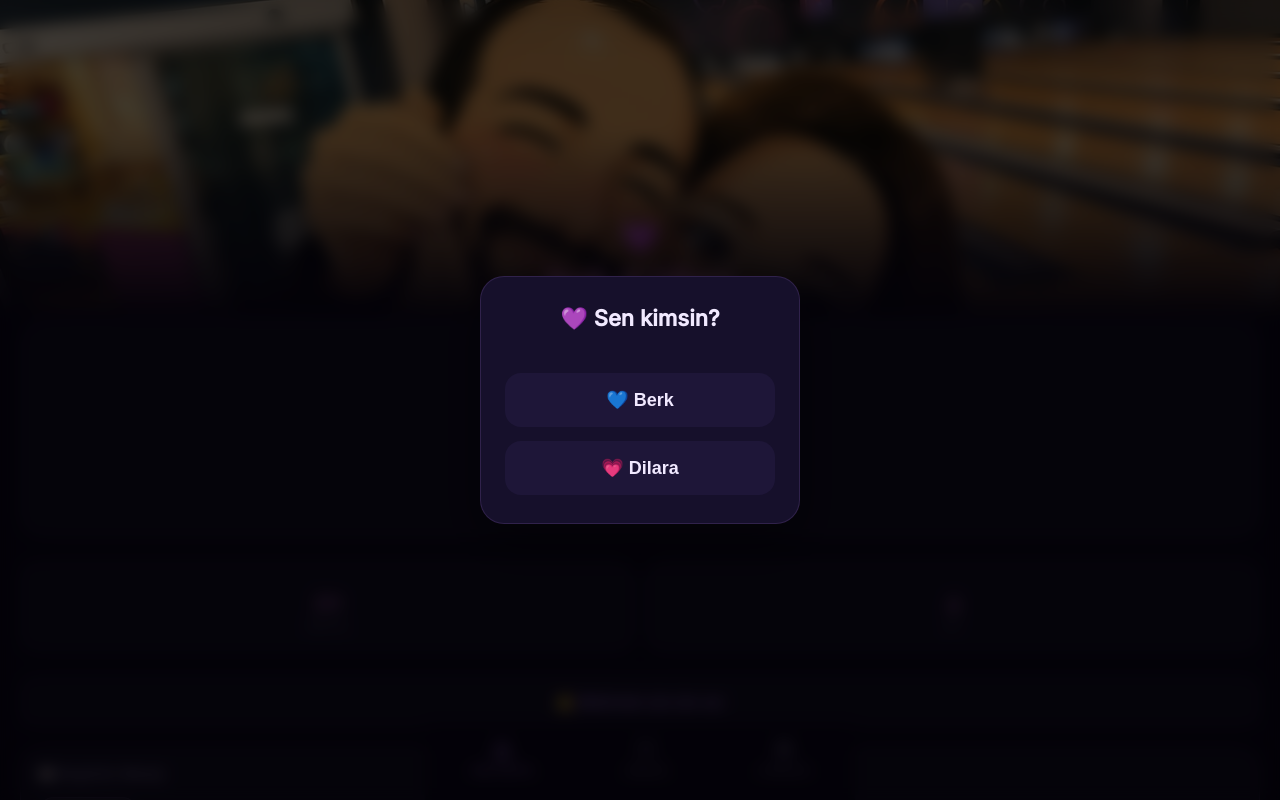
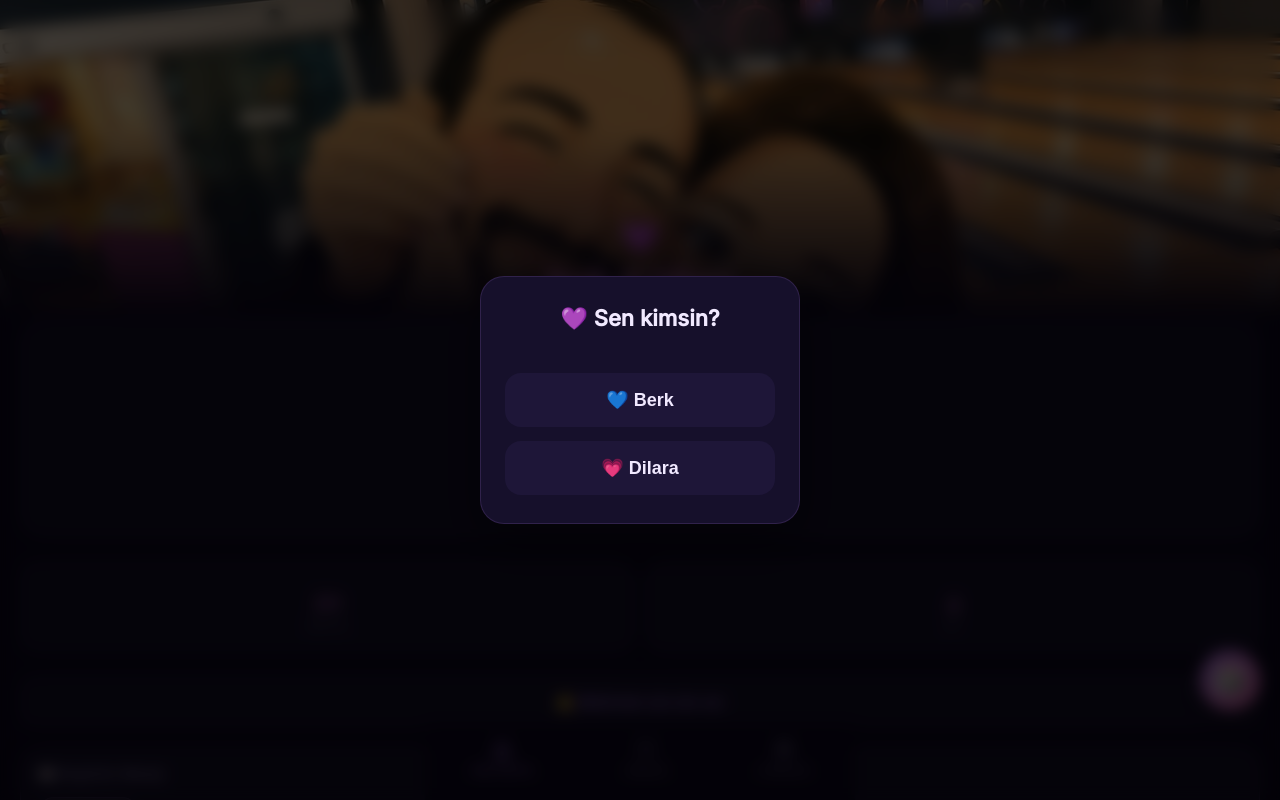
Before and after one commit to Skrillalien/dilara-app, a plain HTML site: page index.html in a window 1280 px wide. Drawn offline with nearby package versions, Linux system fonts and the light colour scheme; no server answers.

```diff
--- a/css/style.css
+++ b/css/style.css
@@ -152,6 +152,31 @@
       animation: pulse 3s ease-in-out infinite;
       filter: drop-shadow(0 2px 8px rgba(0,0,0,0.5));
     }
+
+    #randomIdeaBtn{
+      position: fixed;
+      right: 20px;
+      bottom: 90px;
+      width: 60px;
+      height: 60px;
+      border: none;
+      border-radius: 50%;
+      background: linear-gradient(135deg, var(--accent), var(--accent2));
+      color: white;
+      font-size: 28px;
+      cursor: pointer;
+      box-shadow: 0 8px 20px rgba(0,0,0,.3);
+      z-index: 999;
+      transition: .2s;
+  }
+
+  #randomIdeaBtn:hover{
+      transform: translateY(-2px);
+  }
+
+  #randomIdeaBtn:active{
+      transform: scale(.92);
+  }
 
     @keyframes pulse {
       0%, 100% { transform: scale(1); }
```
